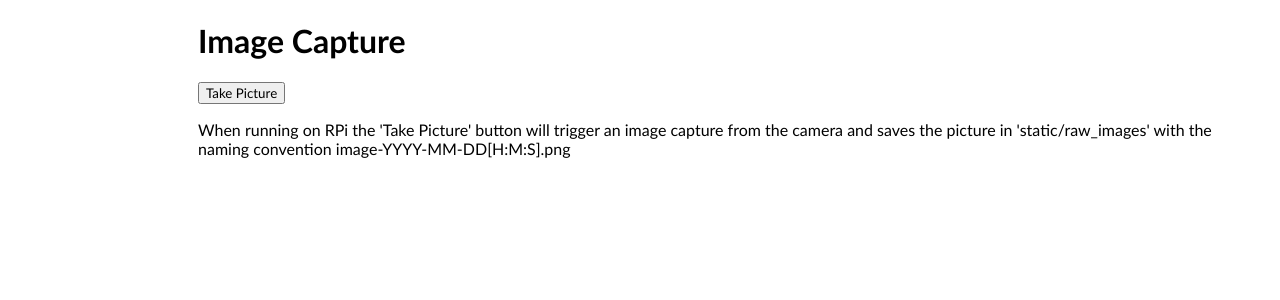
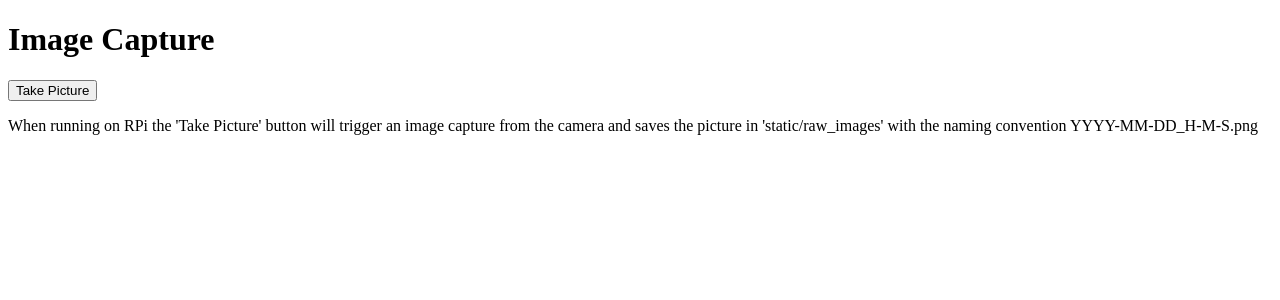
Before and after one commit to sam-kirk/DSP-RPi, a Flask app: template for_pi/templates/image-capture.html in a window 1280 px wide. Shown: the top 300 px of the page. Run offline with Flask 2, Linux system fonts and the light colour scheme; the template is opened without the code that fills it, so the values that code supplies are empty.

Commit message:
Number formatting changes

```diff
--- a/for_pi/image_capture_host_trigger.py
+++ b/for_pi/image_capture_host_trigger.py
@@ -11,8 +11,8 @@ def image_capture():
         take_picture = request.form.get("take_picture")
         print('Take picture? = ', take_picture)
         if take_picture == "t":
-            timestamp = datetime.now().strftime("_%Y-%m-%d_%H-%M-%S")
-            image_src = "static/raw-image" + timestamp + ".png"
+            timestamp = datetime.now().strftime("%Y-%m-%d_%H-%M-%S")
+            image_src = "raw_images/" + timestamp + ".png"
             # print('bing')
             camera.start_preview()
             # sleep(2)
--- a/for_pi/image_capture_timed.py
+++ b/for_pi/image_capture_timed.py
@@ -27,7 +27,7 @@ if __name__ == '__main__':
         for i in range(x):
             print('image ' + str(i+1) + ' start')
             sleep(d)
-            timestamp = datetime.now().strftime("_%Y-%m-%d_%H-%M-%S")
+            timestamp = datetime.now().strftime("%Y-%m-%d_%H-%M-%S")
             image_src = "raw_images/" + timestamp + ".png"
             camera.capture(image_src)
             print('image ' + str(i) + ' done')
--- a/for_pi/templates/image-capture.html
+++ b/for_pi/templates/image-capture.html
@@ -3,9 +3,7 @@
     <head>
         <meta charset="UTF-8">
         <meta name="author" content="Samuel Kirk">
-        <meta name="references" content="w3schools">
         <meta name="viewport" content="width=device-width, initial-scale=1.0">
-        <link rel="stylesheet" href="static/styles/main.css">
     </head>
 
     <!-- Page content -->
@@ -16,7 +14,7 @@
             <button name="take_picture" type="submit" value="t">Take Picture</button>
         </form>
         <p>When running on RPi the 'Take Picture' button will trigger an image capture from the camera and saves the
-            picture in 'static/raw_images' with the naming convention image-YYYY-MM-DD[H:M:S].png</p>
+            picture in 'static/raw_images' with the naming convention YYYY-MM-DD_H-M-S.png</p>
     </div>
     <body>
 
```
Also changed, not shown: 3 other files.
